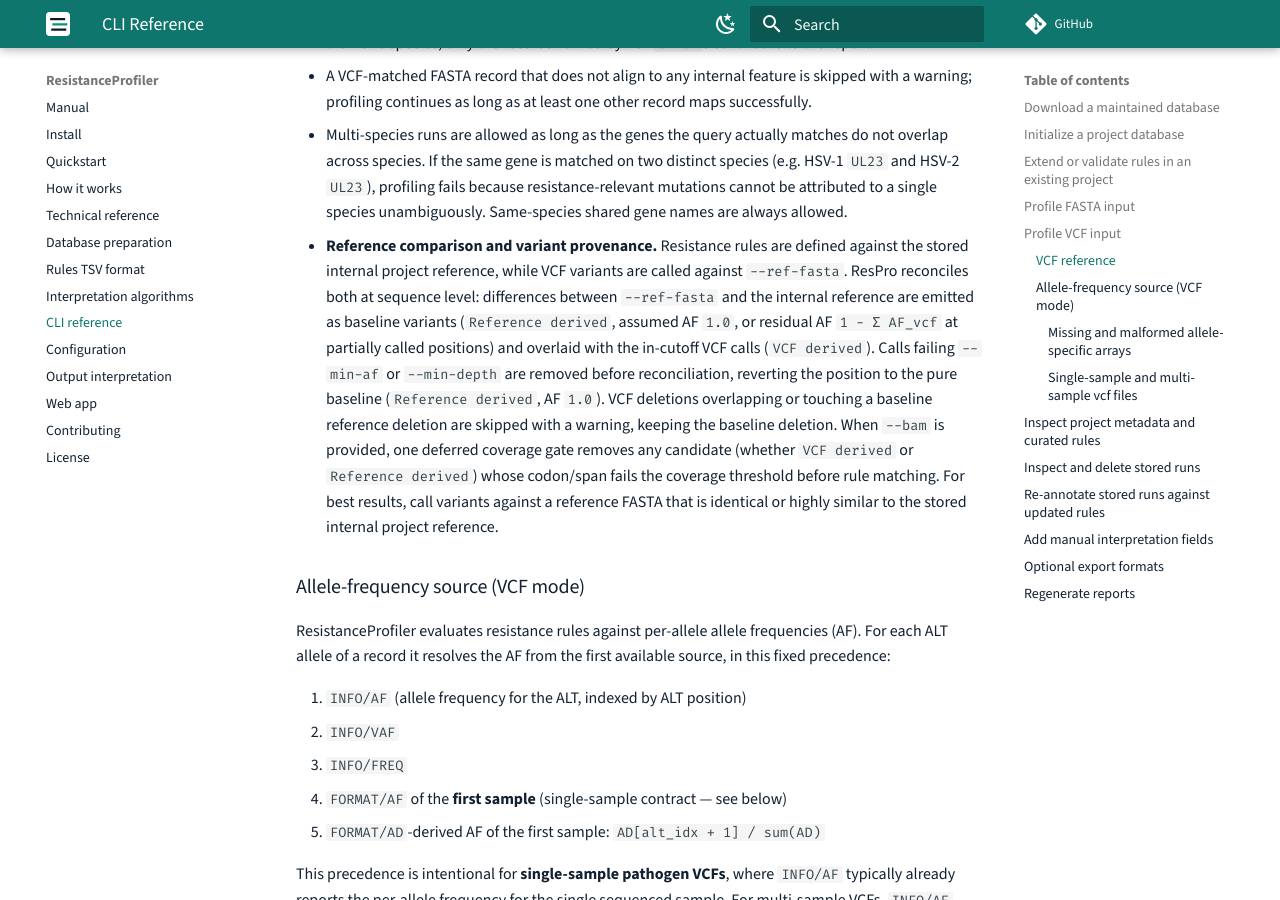
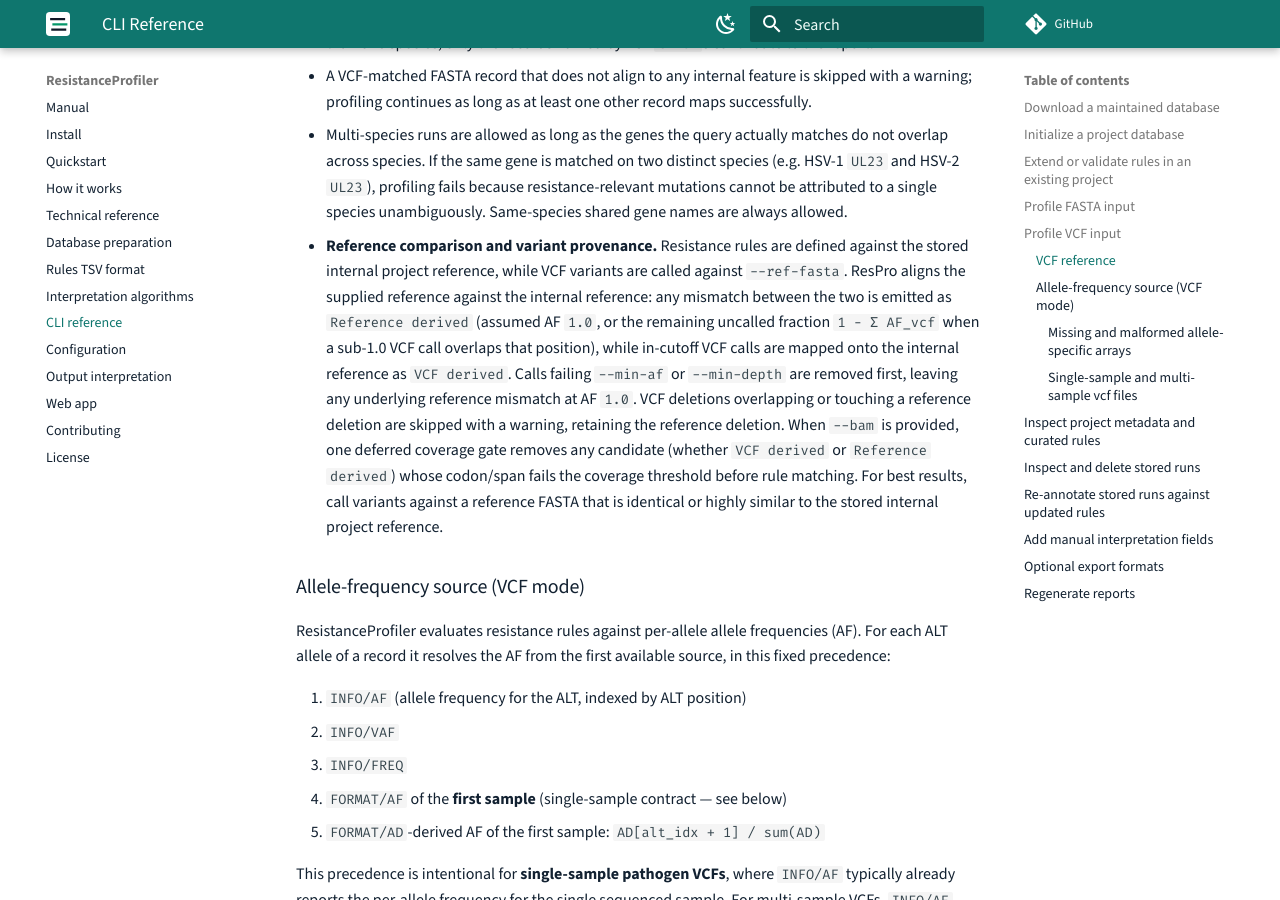
Before and after one commit to the-foxlab/ResistanceProfiler, an MkDocs documentation site: the page built from docs/docs/cli-reference.md, in a window 1280 px wide and 900 px high, scrolled down 6023 px. Built offline with MkDocs 1.6.1 and Material for MkDocs 9.7.7, drawn with Linux system fonts in a browser that asks for light colours; comment, search, counter and statistics services are not loaded.

Commit message:
some smaller user facing adapations

```diff
--- a/docs/docs/cli-reference.md
+++ b/docs/docs/cli-reference.md
@@ -224,15 +224,14 @@ run.
   shared gene names are always allowed.
 - **Reference comparison and variant provenance.** Resistance rules are defined
   against the stored internal project reference, while VCF variants are called
-  against `--ref-fasta`. ResPro reconciles both at sequence level: differences
-  between `--ref-fasta` and the internal reference are emitted as baseline
-  variants (`Reference derived`, assumed AF `1.0`, or residual AF `1 − Σ AF_vcf`
-  at partially called positions) and overlaid with the in-cutoff VCF calls
-  (`VCF derived`). Calls failing `--min-af` or `--min-depth` are removed before
-  reconciliation, reverting the position to the pure baseline
-  (`Reference derived`, AF `1.0`). VCF deletions overlapping or touching a
-  baseline reference deletion are skipped with a warning, keeping the baseline
-  deletion. When `--bam` is provided, one deferred
+  against `--ref-fasta`. ResPro aligns the supplied reference against the internal
+  reference: any mismatch between the two is emitted as `Reference derived`
+  (assumed AF `1.0`, or the remaining uncalled fraction `1 − Σ AF_vcf` when a
+  sub-1.0 VCF call overlaps that position), while in-cutoff VCF calls are mapped
+  onto the internal reference as `VCF derived`. Calls failing `--min-af` or
+  `--min-depth` are removed first, leaving any underlying reference mismatch at AF
+  `1.0`. VCF deletions overlapping or touching a reference deletion are skipped
+  with a warning, retaining the reference deletion. When `--bam` is provided, one deferred
   coverage gate removes any candidate (whether `VCF derived` or
   `Reference derived`) whose codon/span fails the coverage threshold before
   rule matching. For best results, call variants against a reference FASTA
```
Also changed, not shown: docs/docs/how-it-works.md (+7 -6 lines), docs/docs/output.md (+6 -6 lines), docs/docs/technical-reference.md (+6 -5 lines), 1 other file.
